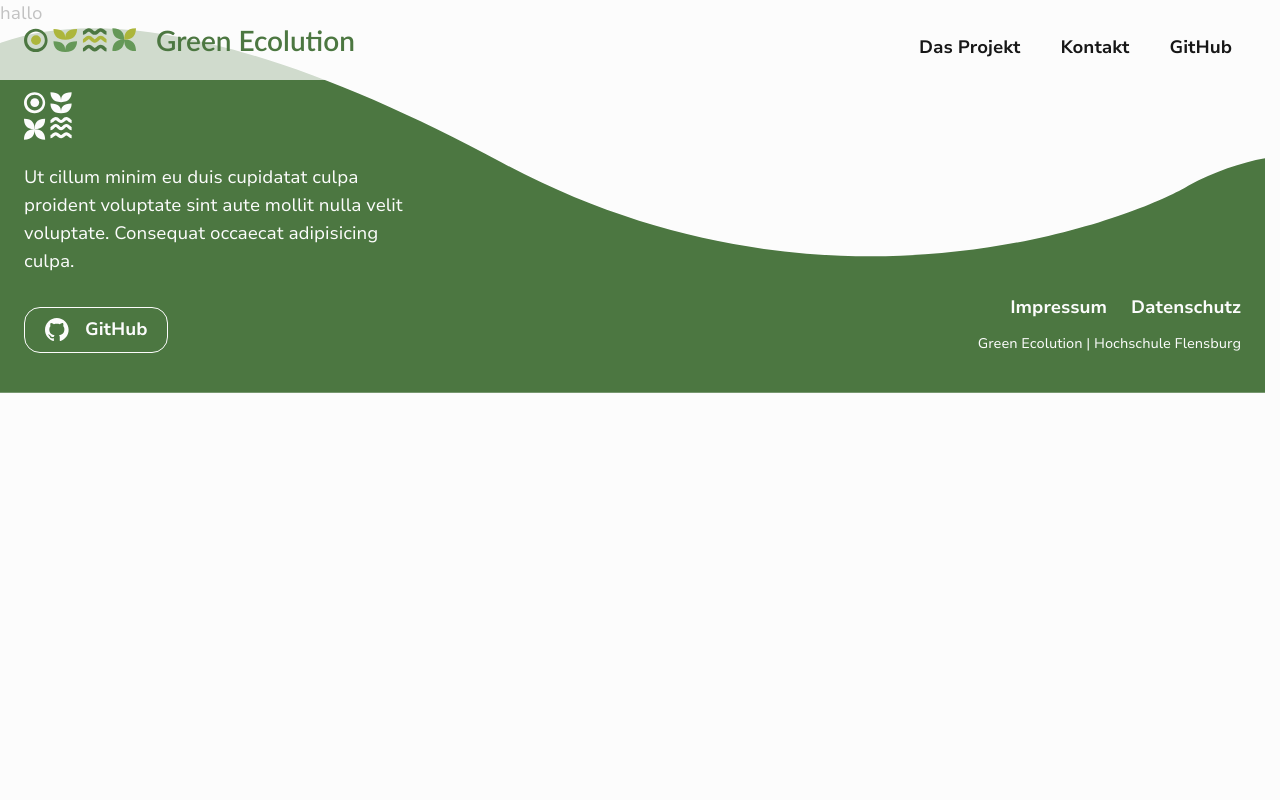
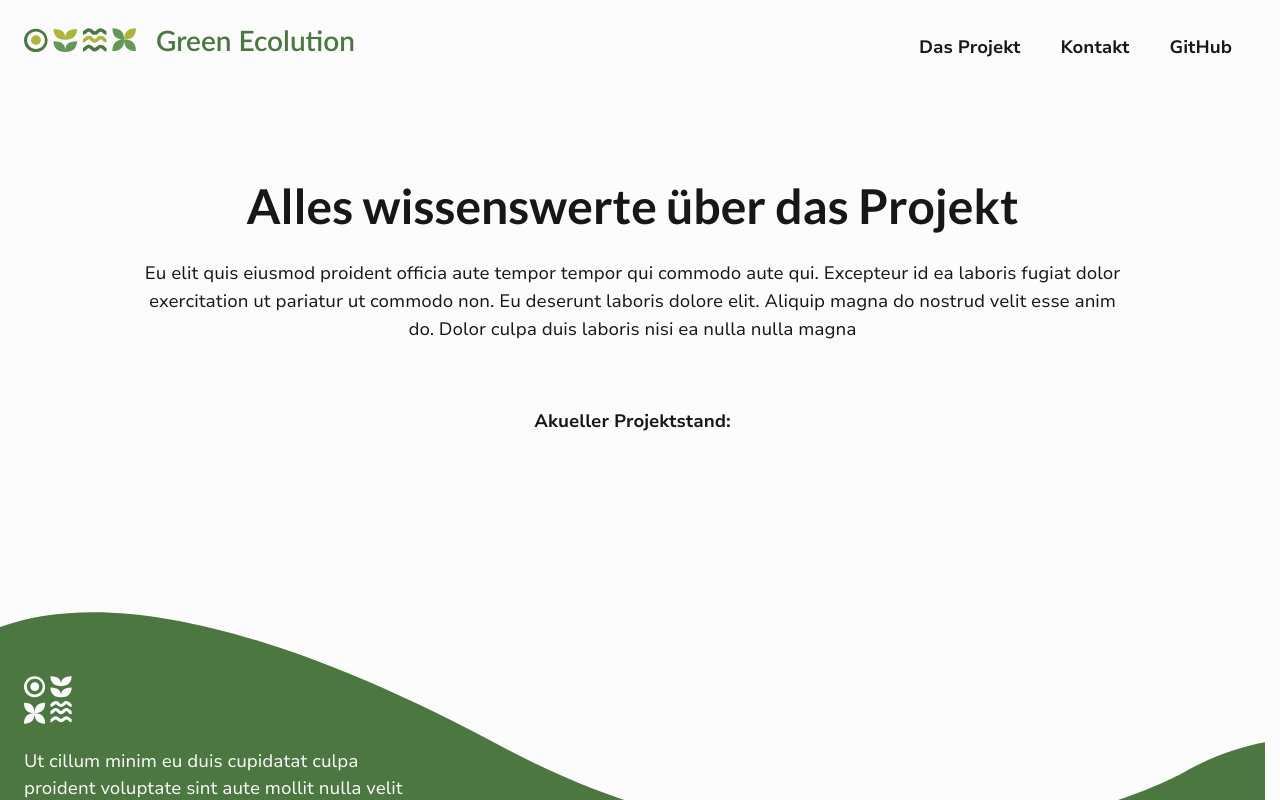
Before and after one commit to green-ecolution/project-website, a React (Vite) app: page /projekt in a window 1280 px wide. Shown: the top 800 px of the page. Built offline with nearby package versions, Linux system fonts and the light colour scheme.

Commit message:
refactor: process steps to reuse process cards

```diff
--- /dev/null
+++ b/src/tsx/components/Hero.tsx
@@ -0,0 +1,23 @@
+import React from 'react';
+
+interface HeroProps {
+    headline: string;
+    description: string;
+    type: string;
+}
+
+const Hero: React.FC<HeroProps> = ({ headline, description, type }) => {
+
+    return (
+        <section className="my-28 lg:my-36 xl:my-44 px-4 mb-8 max-w-208 mx-auto md:px-6 lg:mb-14 lg:text-center xl:max-w-screen-lg">
+            <h1 className="font-lato font-bold text-4xl mb-4 lg:mb-6 lg:text-5xl xl:text-6xl">{headline}</h1>
+            <p>{description}</p>
+
+            <div className={`mt-16 ${type === 'project' ? 'block' : 'hidden'}`}>
+                <p className="font-bold">Akueller Projektstand:</p>
+            </div>
+        </section>
+    );
+};
+
+export default Hero;
--- a/src/tsx/components/cards/ProcessCard.tsx
+++ b/src/tsx/components/cards/ProcessCard.tsx
@@ -1,58 +1,27 @@
 import React from 'react';
-
 interface ProcessCardProps {
     label: string;
-    shortName: string;
+    kicker: string;
     index: number;
-    activeStep: number;
     maxIndex: number;
     description: string;
     isCurrent?: boolean;
     isCompleted?: boolean;
 }
 
-const ProcessCard: React.FC<ProcessCardProps> = ({ label, shortName, index, activeStep, maxIndex, description, isCurrent = false, isCompleted = false }) => {
+const ProcessCard: React.FC<ProcessCardProps> = ({ label, kicker, index, maxIndex, description, isCurrent = false, isCompleted = false }) => {
     return (
-        <div className="relative">
-            <article className={`h-full p-6 mb-6 cursor-pointer shadow-md rounded-2xl mx-4 border md:mx-6 lg:max-w-[32rem] lg:h-auto lg:cursor-default
+        <article className={`h-full p-6 shadow-md rounded-2xl mx-4 border md:mx-6 lg:max-w-[32rem] lg:h-auto
             ${isCurrent && !isCompleted ? 'bg-green-light-900/10 border-green-light-900' : ''}
             ${isCompleted && !isCurrent ? 'border-green-dark-900 bg-white' : ''}
             ${!isCompleted && !isCurrent ? 'border-grey-100  bg-white' : ''}
             ${index % 2 !== 0 ? 'xl:ml-auto' : ''}
             ${index + 1 === maxIndex ? 'lg:mb-2' : 'lg:mb-0'}`}
         >
-                <span className="text-sm">
-                    Schritt {index + 1} von {maxIndex}: {shortName}
-                </span>
+            <span className="text-sm">{kicker}</span>
             <h3 className="my-4 font-lato font-semibold text-lg lg:my-5">{label}</h3>
             <p>{description}</p>
         </article>
-
-            <div className={`relative lg:static lg:before:w-0.5 lg:before:h-1/2 lg:after:w-0.5 lg:after:h-1/2
-                ${index !== 0 ? 'before:w-1/2 before:h-0.5 before:absolute before:left-0 before:top-1/2 before:-z-10' : ''}
-                ${index + 1 < maxIndex ? 'after:w-1/2 after:h-0.5 after:absolute after:right-0 after:top-1/2 after:-z-10 ' : ''}
-                ${index === activeStep ? 'before:bg-green-dark-900 after:bg-grey-100' : ''}
-                ${index < activeStep ? 'before:bg-green-dark-900 after:bg-green-dark-900' : ''}
-                ${index > activeStep ? 'before:bg-grey-100 after:bg-grey-100' : ''}
-                ${index % 2 === 0 ? 'lg:before:-right-10 lg:before:left-auto lg:before:top-0 lg:after:-right-10' : 'lg:before:-left-[2.6rem] lg:before:right-auto lg:before:top-0 lg:after:-left-[2.6rem]'}`}
-            >
-                <figure className={`mx-auto flex items-center justify-between rounded-full w-8 h-8 lg:absolute lg:top-1/2 lg:-translate-y-1/2
-                    ${index === activeStep ? 'text-white bg-green-dark-900' : 'text-white bg-green-light-900'}
-                    ${index < activeStep ? 'border-2 border-green-dark-900 bg-white' : ''}
-                    ${index % 2 === 0 ? 'lg:-right-14' : 'lg:-left-14'}`}
-                >
-                    <span className="block font-semibold font-lato mx-auto">
-                        {index < activeStep ? (
-                            <svg xmlns="http://www.w3.org/2000/svg" fill="none" viewBox="0 0 24 24" strokeWidth="3" stroke="#4C7741" className="w-4">
-                                <path strokeLinecap="round" strokeLinejoin="round" d="m4.5 12.75 6 6 9-13.5" />
-                            </svg>
-                        ) : (
-                            index + 1
-                        )}
-                    </span>
-                </figure>
-            </div>
-        </div>
     );
 };
 
--- /dev/null
+++ b/src/tsx/components/process/StepCircle.tsx
@@ -0,0 +1,28 @@
+import React from 'react';
+
+interface StepCircleProps {
+  index: number;
+  activeStep: number;
+}
+
+const StepCircle: React.FC<StepCircleProps> = ({ index, activeStep }) => {
+    return (
+        <figure className={`mx-auto flex items-center justify-between rounded-full w-8 h-8 lg:absolute lg:top-1/2 lg:-translate-y-1/2
+            ${index === activeStep ? 'text-white bg-green-dark-900' : 'text-white bg-green-light-900'}
+            ${index < activeStep ? 'border-2 border-green-dark-900 bg-white' : ''}
+            ${index % 2 === 0 ? 'lg:-right-14' : 'lg:-left-14'}`}
+        >
+            <span className="block font-semibold font-lato mx-auto">
+                {index < activeStep ? (
+                    <svg xmlns="http://www.w3.org/2000/svg" fill="none" viewBox="0 0 24 24" strokeWidth="3" stroke="#4C7741" className="w-4">
+                        <path strokeLinecap="round" strokeLinejoin="round" d="m4.5 12.75 6 6 9-13.5" />
+                    </svg>
+                ) : (
+                    index + 1
+                )}
+            </span>
+        </figure>
+    );
+};
+
+export default StepCircle;
--- a/src/tsx/components/sections/Process.tsx
+++ b/src/tsx/components/sections/Process.tsx
@@ -2,6 +2,7 @@ import { Splide, SplideSlide } from '@splidejs/react-splide';
 import { i18nTranslated } from '../../helper/sliderTranslations';
 import '@splidejs/react-splide/css';
 import ProcessCard from "../cards/ProcessCard";
+import StepCircle from '../process/StepCircle';
 
 function Process() {
     const activeStep = 1;
@@ -13,7 +14,7 @@ function Process() {
             description: "Occaecat in dolor eiusmod fugiat. Excepteur proident nostrud aliquip esse ut nostrud in ut esse. Proident ut consequat consequat consectetur magna."
         },
         {
-            label: "MVP (Most Valid Product)",
+            label: "MVP (Minimum Valible Product)",
             shortName: "MVP",
             description: "Occaecat in dolor eiusmod fugiat. Excepteur proident nostrud aliquip esse ut nostrud in ut esse. Proident ut consequat consequat consectetur magna."
         },
@@ -64,15 +65,27 @@ function Process() {
             >
                 {steps.map((step, index) => (
                     <SplideSlide key={index} className="pb-10 lg:w-1/2 lg:even:ml-auto lg:even:mr-0 lg:even:pl-10 lg:pb-0 lg:odd:pr-10">
-                        <ProcessCard
-                            label={step.label}
-                            shortName={step.shortName}
-                            index={index}
-                            activeStep={activeStep}
-                            maxIndex={steps.length}
-                            isCurrent={index === activeStep}
-                            isCompleted={index < activeStep}
-                            description={step.description} />
+                        <div className="relative">
+                            <ProcessCard
+                                label={step.label}
+                                description={step.description}
+                                kicker={`Schritt ${index + 1} von ${steps.length}: ${step.shortName}`}
+                                index={index}
+                                maxIndex={steps.length}
+                                isCurrent={index === activeStep}
+                                isCompleted={index < activeStep} />
+
+                            <div className={`relative mt-6 lg:static lg:mt-0 lg:before:w-0.5 lg:before:h-1/2 lg:after:w-0.5 lg:after:h-1/2
+                                ${index !== 0 ? 'before:w-1/2 before:h-0.5 before:absolute before:left-0 before:top-1/2 before:-z-10' : ''}
+                                ${index + 1 < steps.length ? 'after:w-1/2 after:h-0.5 after:absolute after:right-0 after:top-1/2 after:-z-10 ' : ''}
+                                ${index === activeStep ? 'before:bg-green-dark-900 after:bg-grey-100' : ''}
+                                ${index < activeStep ? 'before:bg-green-dark-900 after:bg-green-dark-900' : ''}
+                                ${index > activeStep ? 'before:bg-grey-100 after:bg-grey-100' : ''}
+                                ${index % 2 === 0 ? 'lg:before:-right-10 lg:before:left-auto lg:before:top-0 lg:after:-right-10' : 'lg:before:-left-[2.6rem] lg:before:right-auto lg:before:top-0 lg:after:-left-[2.6rem]'}`}
+                            >
+                                <StepCircle index={index} activeStep={activeStep} />
+                            </div>
+                        </div>
                     </SplideSlide>
                 ))}
             </Splide>
--- a/src/tsx/pages/ProjectPage.tsx
+++ b/src/tsx/pages/ProjectPage.tsx
@@ -1,9 +1,14 @@
+import Hero from "../components/Hero";
+
 function ProjectPage() {
-  return (
-    <main>
-        hallo
-    </main>
-  );
+    const heroHeadline = "Alles wissenswerte über das Projekt";
+    const heroDescription = "Eu elit quis eiusmod proident officia aute tempor tempor qui commodo aute qui. Excepteur id ea laboris fugiat dolor exercitation ut pariatur ut commodo non. Eu deserunt laboris dolore elit. Aliquip magna do nostrud velit esse anim do. Dolor culpa duis laboris nisi ea nulla nulla magna"
+
+    return (
+        <main>
+            <Hero headline={heroHeadline} description={heroDescription} type="project" />
+        </main>
+    );
 }
 
 export default ProjectPage;
```
Also changed, not shown: src/tsx/components/Button.tsx (indentation only). Lines whose indentation alone changed are shown as unchanged.
